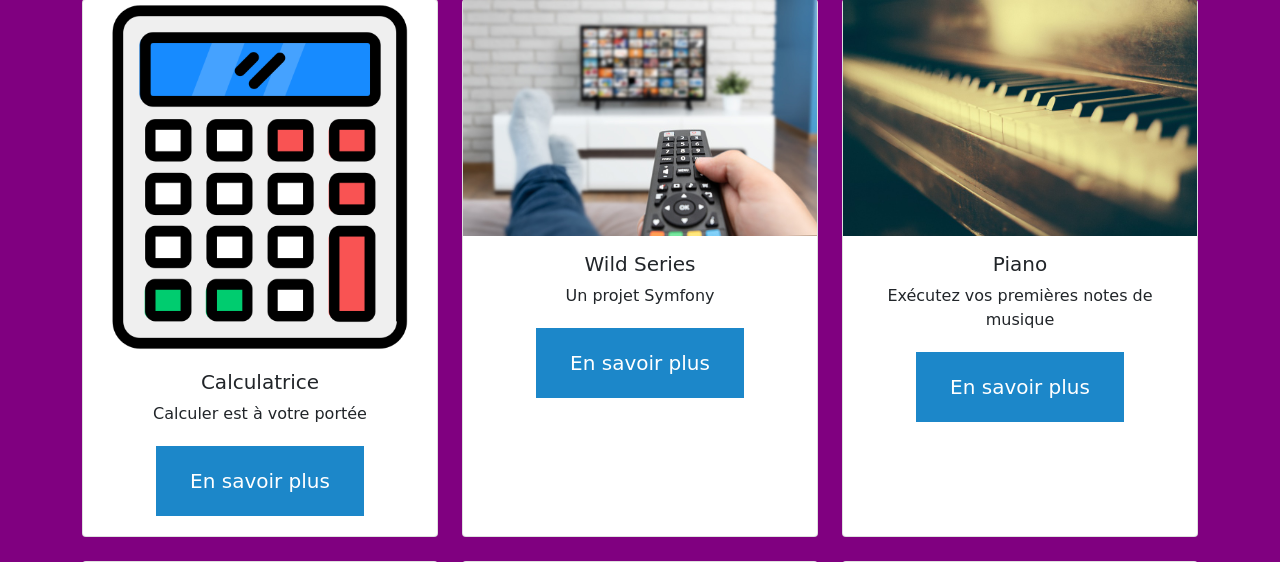
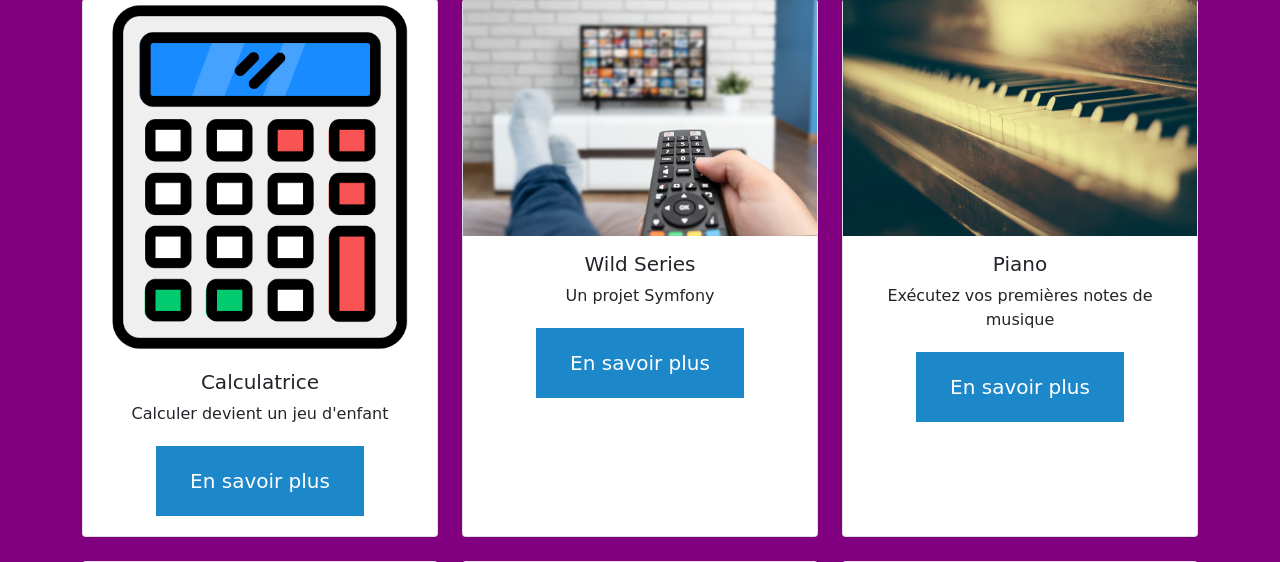
Before and after one commit to Damien1989/super-portfolio, a PHP site: template templates/project/index.html.twig in a window 1280 px wide. Shown: the part 728-1290 px from the top of the page. Run offline with PHP 8.4, Linux system fonts and the light colour scheme; the template is opened without the code that fills it, so the values that code supplies are empty; style sheets or scripts are compiled from the project's sources; some libraries are stand-ins or nearby versions; some web fonts are replaced.

Commit message:
add text

```diff
--- a/templates/project/index.html.twig
+++ b/templates/project/index.html.twig
@@ -43,7 +43,7 @@
                         <img src="{{ asset('uploads/calculatrice.png') }}" class="d-block w-100">
                         <div class="card-body">
                             <h5 class="card-title">Calculatrice</h5>
-                            <p class="card-text">Calculer est à votre portée</p>
+                            <p class="card-text">Calculer devient un jeu d'enfant</p>
                             <a href="https://damien1989.github.io/calcul-js/" class="button">En savoir plus</a>
                         </div>
                     </div>
```
